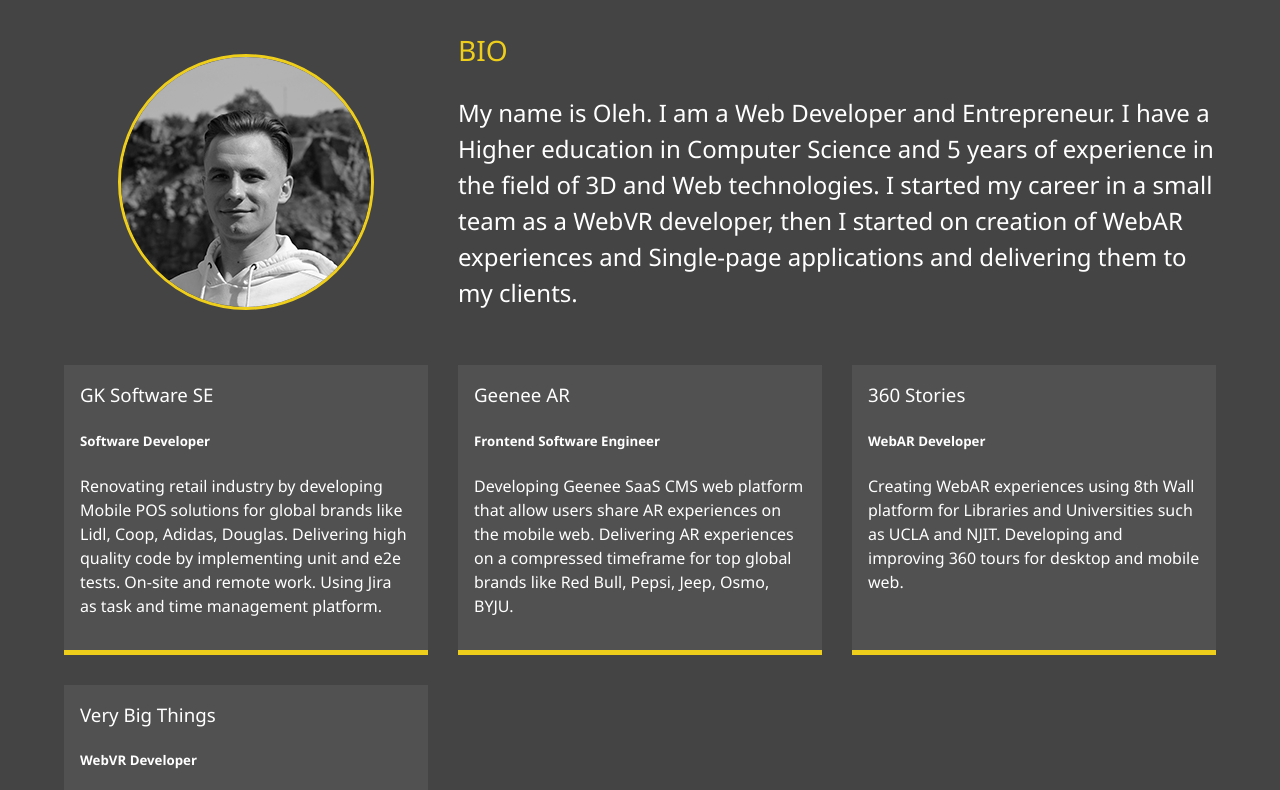
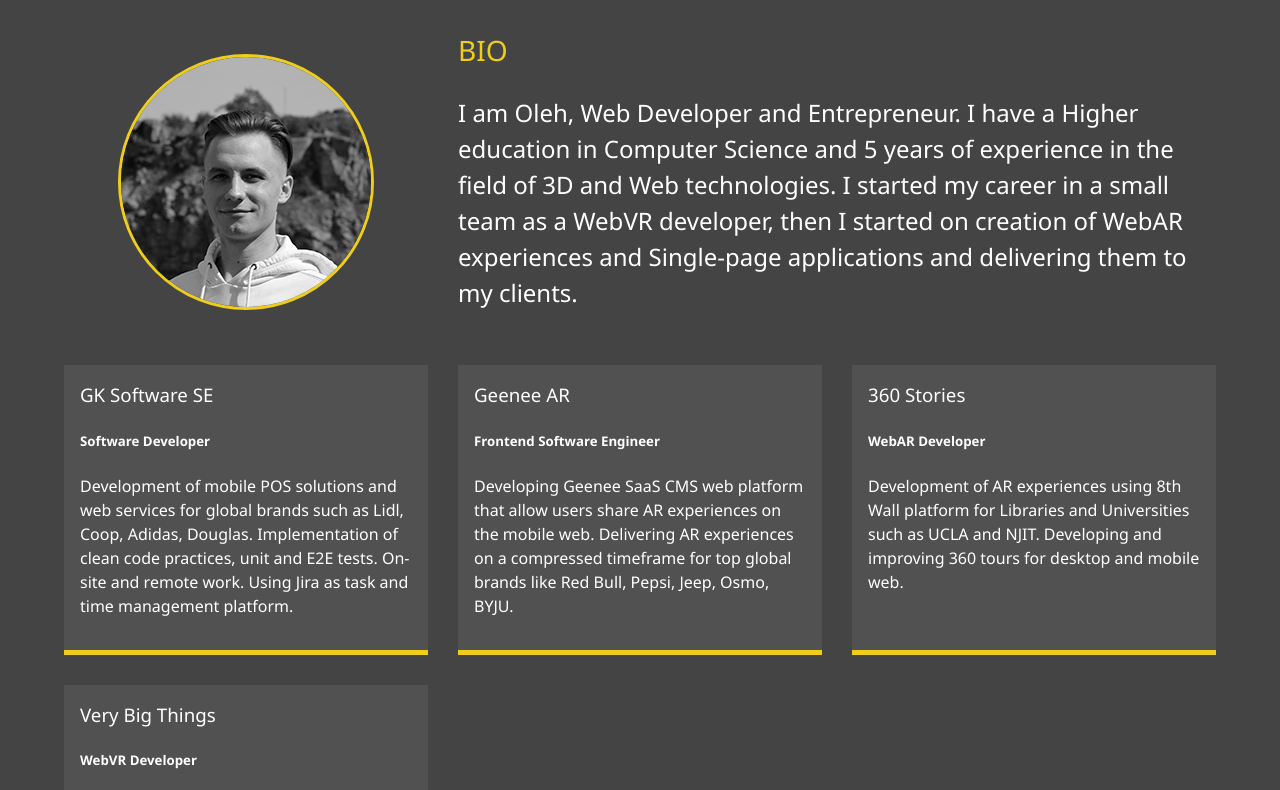
Before and after one commit to saveniukoleh/saveniukoleh.github.io, a plain HTML site: page about.html in a window 1280 px wide. Shown: the part 253-1043 px from the top of the page. Drawn offline with Linux system fonts and the light colour scheme.

Commit message:
Update about.html

```diff
--- a/about.html
+++ b/about.html
@@ -64,10 +64,9 @@
       <div class="bio">
         <h3 class="text-secondary">BIO</h3>
         <p>
-          My name is Oleh. I am a Web Developer and Entrepreneur. I have a Higher education in Computer Science and 5
+          I am Oleh, Web Developer and Entrepreneur. I have a Higher education in Computer Science and 5
           years of experience in the field of 3D and Web technologies. I started my career in a small team as a WebVR
-          developer, then
-          I started on creation of WebAR experiences and Single-page applications and delivering them to my clients.
+          developer, then I started on creation of WebAR experiences and Single-page applications and delivering them to my clients.
         </p>
       </div>
 
@@ -77,9 +76,9 @@
         </h3>
         <h5>Software Developer</h5>
         <p>
-          Renovating retail industry by developing Mobile POS solutions for global brands like
-          Lidl, Coop, Adidas, Douglas. Delivering high quality code by implementing unit and
-          e2e tests. On-site and remote work. Using Jira as task and time management platform.
+          Development of mobile POS solutions and web services for global brands such as
+          Lidl, Coop, Adidas, Douglas. Implementation of clean code practices, unit and E2E tests.
+          On-site and remote work. Using Jira as task and time management platform.
         </p>
       </div>
 
@@ -100,8 +99,8 @@
         </h3>
         <h5>WebAR Developer</h5>
         <p>
-          Creating WebAR experiences using 8th Wall platform for Libraries and Universities such as UCLA and NJIT.
-          Developing and improving 360 tours for desktop and mobile web.
+          Development of AR experiences using 8th Wall platform for Libraries and Universities
+          such as UCLA and NJIT. Developing and improving 360 tours for desktop and mobile web.
         </p>
       </div>
 
```
